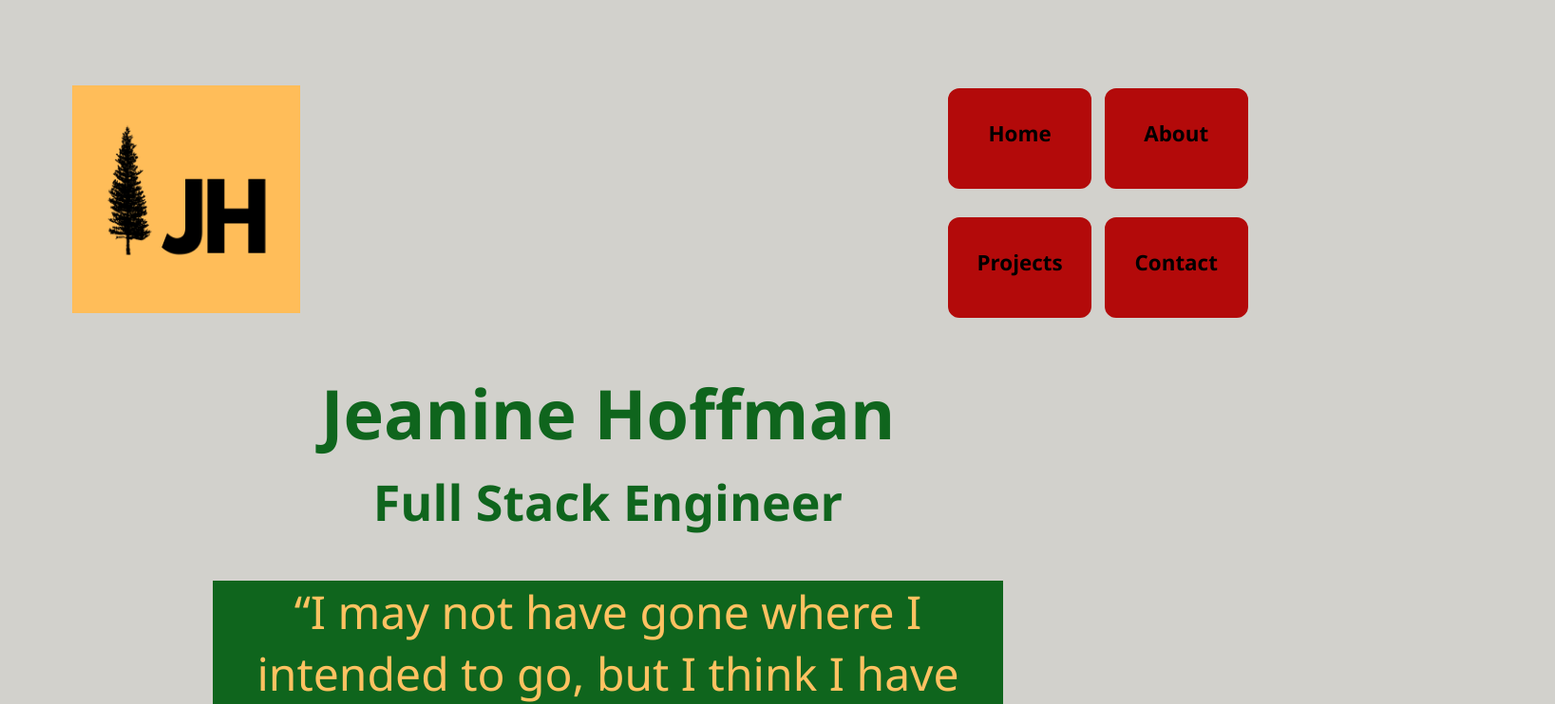
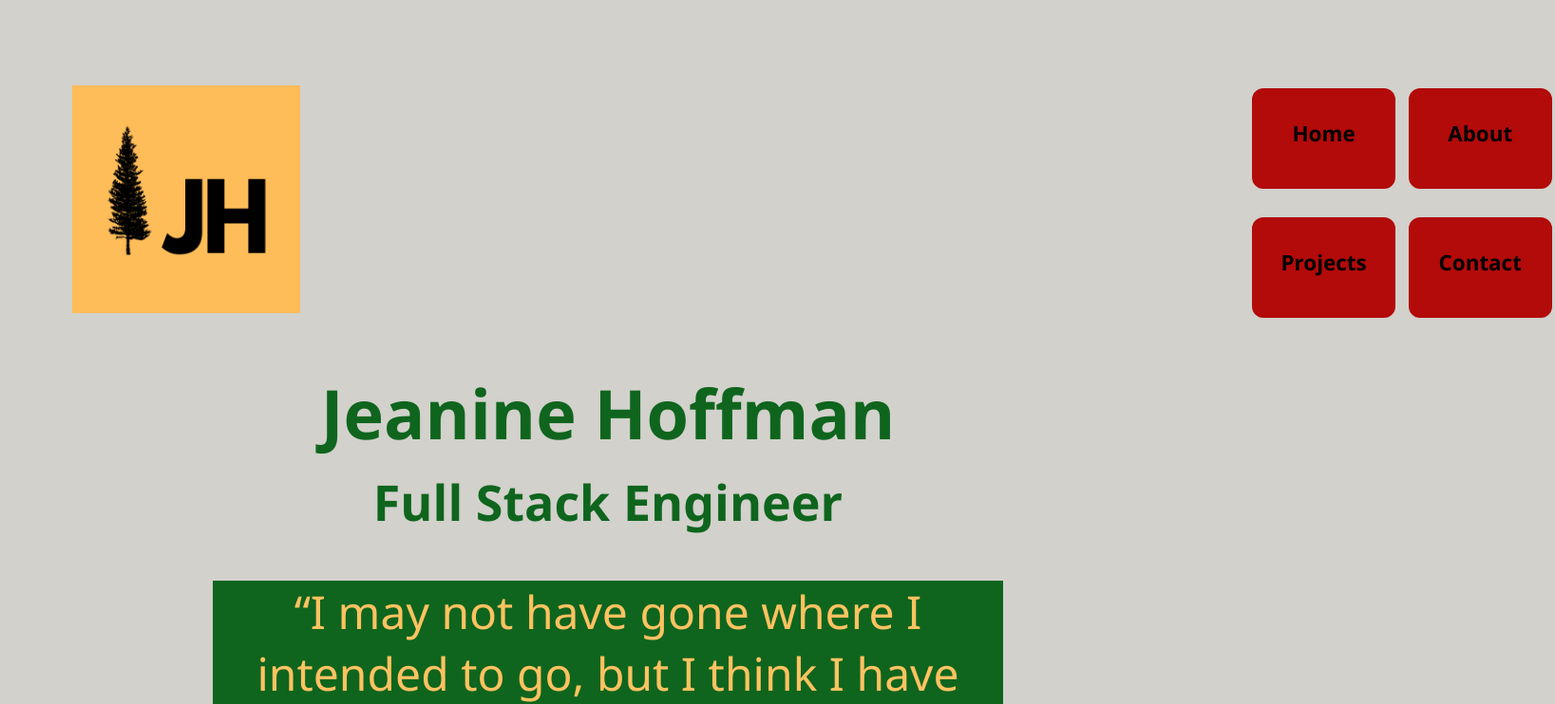
Before and after one commit to JeanineHoffman/react-portfolio, a React (Create React App) app: page / in a window 1280 px wide. Shown: the top 742 px of the page at 95% size, 1637 px wide, since content can reach past the window. Built offline with nearby package versions, Linux system fonts and the light colour scheme.

Commit message:
320 styles done

```diff
--- a/src/App.css
+++ b/src/App.css
@@ -1,3 +1,4 @@
+
 /********************************
  * APP STYLES
  ********************************/
@@ -45,26 +46,27 @@ body {
   display: flex;
   flex-direction: row;
   margin-top: 7%;
+  min-width: 100%;
 }
 
 .logo {
-  height: 7rem;
+  height: 5rem;
   margin-left: 5%;
-  margin-right: 9%;
 }
 
 .navBar {
   display: grid;
   grid-template-columns: 1fr 1fr;
-  grid-template-rows: 4em 4em;
+  grid-template-rows: 3em 3em;
   grid-column-gap: 2.5%;
+  margin-left:15%;
 }
 
 .navBtn {
-  height: 3em;
+  height: 2rem;
   width: 5em;
   text-align: center;
-  padding-top: .8em;
+  padding-top: .2em;
   background-color: var(--red);
   color: var(--black);
   font-size: 1em;
@@ -214,12 +216,12 @@ body {
 
 .projTitle1 {
   font-size: 1.6rem;
-  text-align: left;
+  text-align: center;
 }
 
 .projTitle2 {
   font-size: 1.6rem;
-  text-align: left;
+  text-align: center;
 }
 
 .projTitle3 {
@@ -230,7 +232,7 @@ body {
 .projimg {
   height: 7rem;
   width: 8rem;
-  align-self: center;
+  margin-left:30%;
 }
 
 .proj1 {
@@ -316,6 +318,10 @@ body {
 /* Begin media query styles */
 
 @media screen and (min-width: 411px) {
+
+  .navWrapper {
+    width: 40%;
+  }
   .navBar {
     margin-left: 15%;
   }
@@ -350,9 +356,12 @@ body {
   }
 }
 
-@media screen and (max-width: 768px) {
+@media screen and (min-width: 768px) {
+  .navWrapper {
+    width: 80%;
+  }
   .navBar {
-    margin-left: 35%;
+    margin-left: 60%;
   }
   .AdamsQuote {
     font-size: 1.5rem;
@@ -415,9 +424,12 @@ body {
 }
 
 @media screen and (min-width: 1024px) {
+  .navWrapper {
+    width: 80%;
+  }
+
   .navBar {
-    grid-column-gap: 3%;
-    margin-left: 45%;
+    margin-left: 70%;
   }
   .AdamsQuote {
     width: 70%;
```
